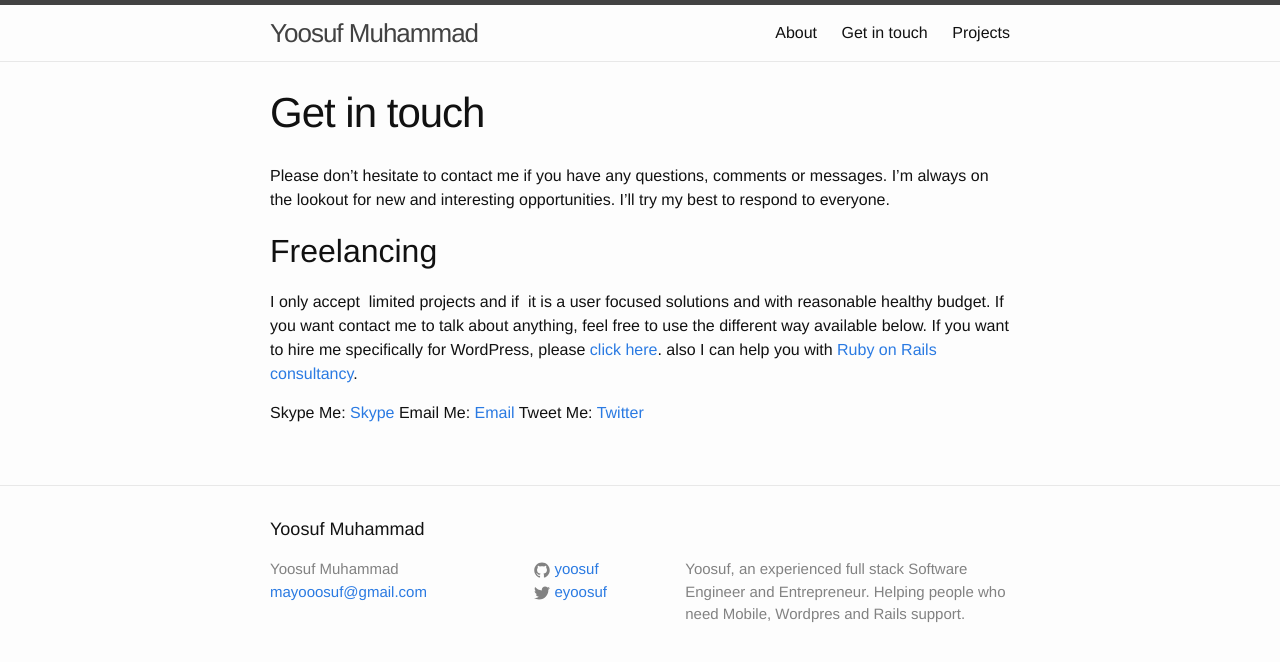
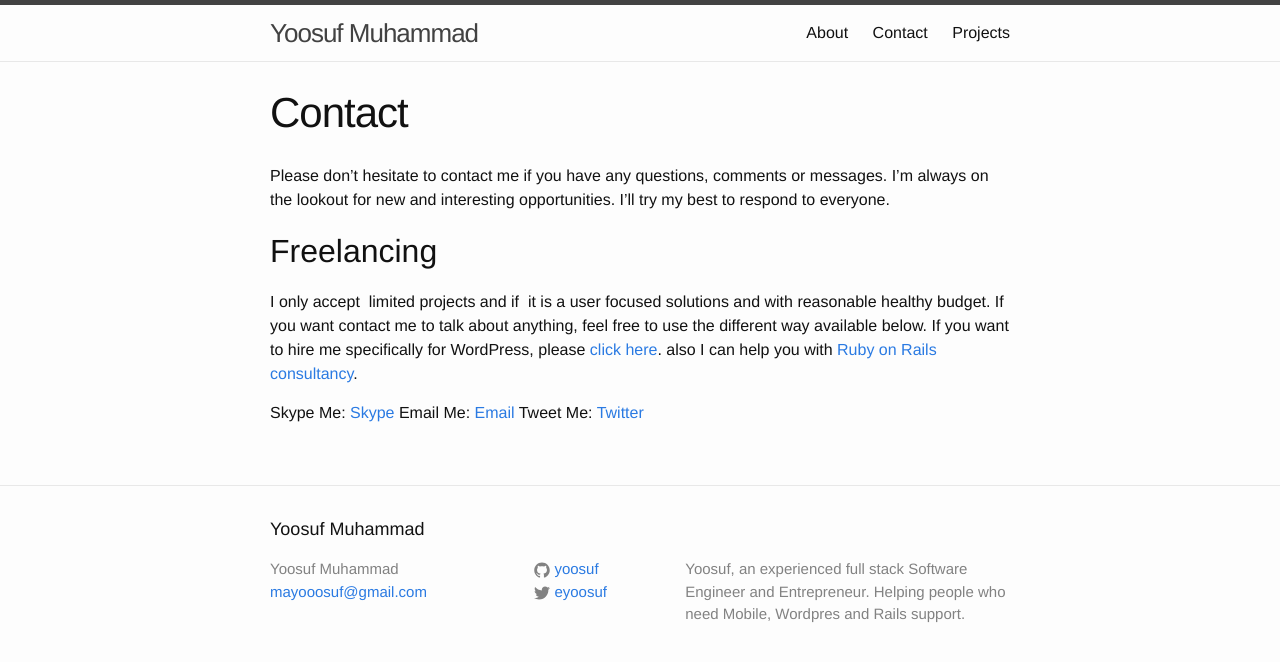
Before and after one commit to yoosuf/yoosuf.github.io, a Jekyll site: the page built from contact.md, in a window 1280 px wide. Shown: the top 662 px of the page. Built offline with Jekyll 4.4.1, drawn with Linux system fonts in a browser that asks for light colours.

Commit message:
Updated contact page

```diff
--- a/contact.md
+++ b/contact.md
@@ -1,6 +1,6 @@
 ---
 ID: 8
-title: Get in touch
+title: Contact
 author: Yoosuf
 date: 2012-12-18 20:08:32
 excerpt: ""
@@ -10,10 +10,10 @@ published: true
 ---
 Please don’t hesitate to contact me if you have any questions, comments or messages. I’m always on the lookout for new and interesting opportunities. I’ll try my best to respond to everyone.
 
-<h2>Freelancing</h2>
+## Freelancing
 
-I only accept &nbsp;limited projects and if &nbsp;it is a user focused solutions and with reasonable healthy budget. If you want contact me to talk about anything, feel free to use the different way available below.&nbsp;If you want to hire me specifically for WordPress, please <a title="WordPress Consulting" href="http://yoosuf.me/wordpress/">click here</a>. also I can help you with <a title="Ruby on Rails Consulting" href="http://yoosuf.me/ruby-on-rails/">Ruby on Rails consultancy</a>.
+I only accept  limited projects and if  it is a user focused solutions and with reasonable healthy budget. If you want contact me to talk about anything, feel free to use the different way available below. If you want to hire me specifically for WordPress, please [click here](http://yoosuf.me/wordpress). also I can help you with [Ruby on Rails consultancy](http://yoosuf.me/ruby-on-rails/).
 
-Skype Me: <a title="Skype me" href="skype:eyoosuf?call">Skype</a>
-Email Me: <a title="Email Yoosuf Muhammad" href="mailto:mayoosuf@gmail.com">Email</a>
-Tweet Me: <a href="http://twitter.com/eyoosuf" target="_blank">Twitter</a>
+Skype Me: [Skype](skype:eyoosuf?call)
+Email Me: [Email](mailto:mayoosuf@gmail.com)
+Tweet Me: [Twitter](http://twitter.com/eyoosuf)
```
